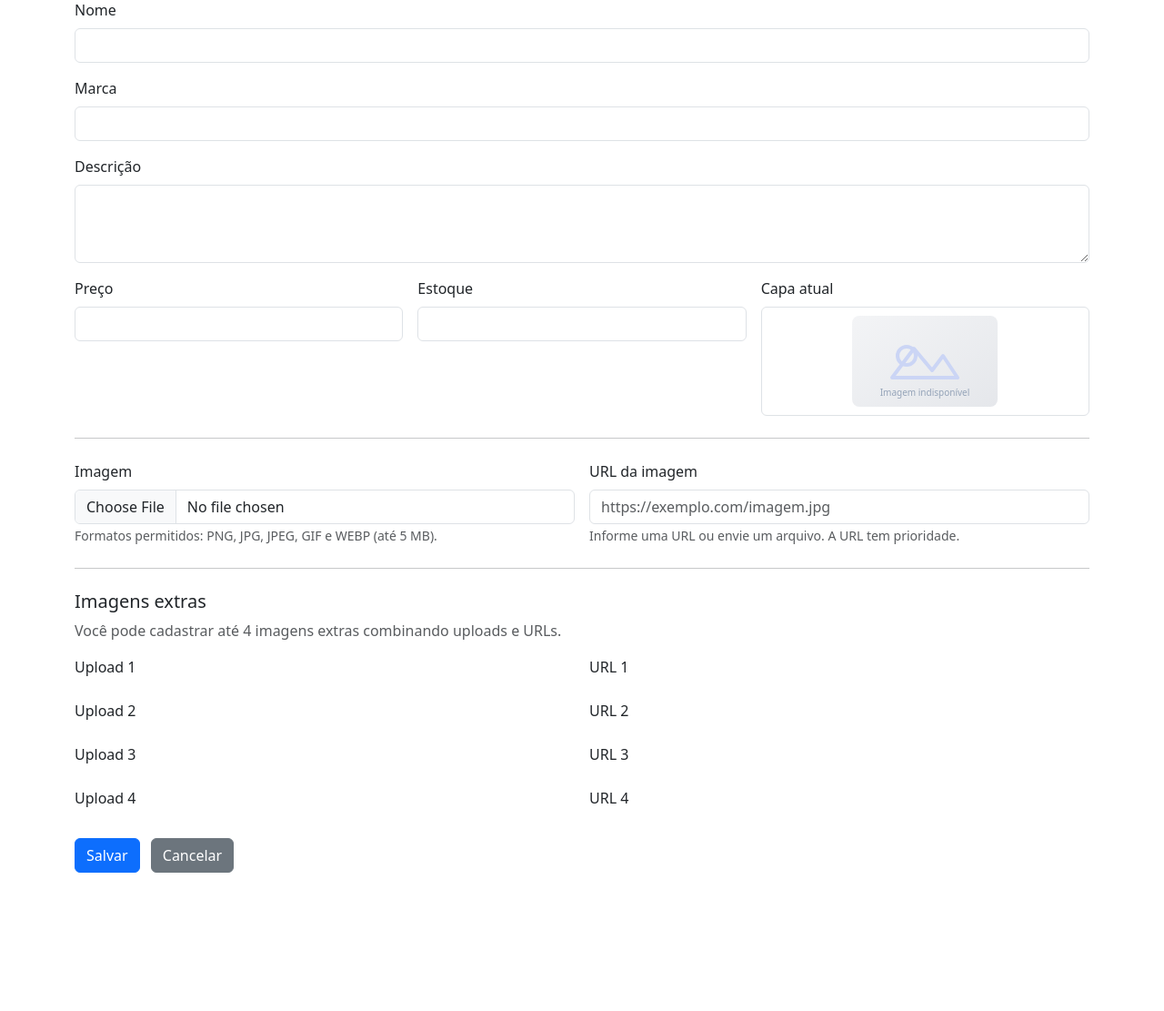
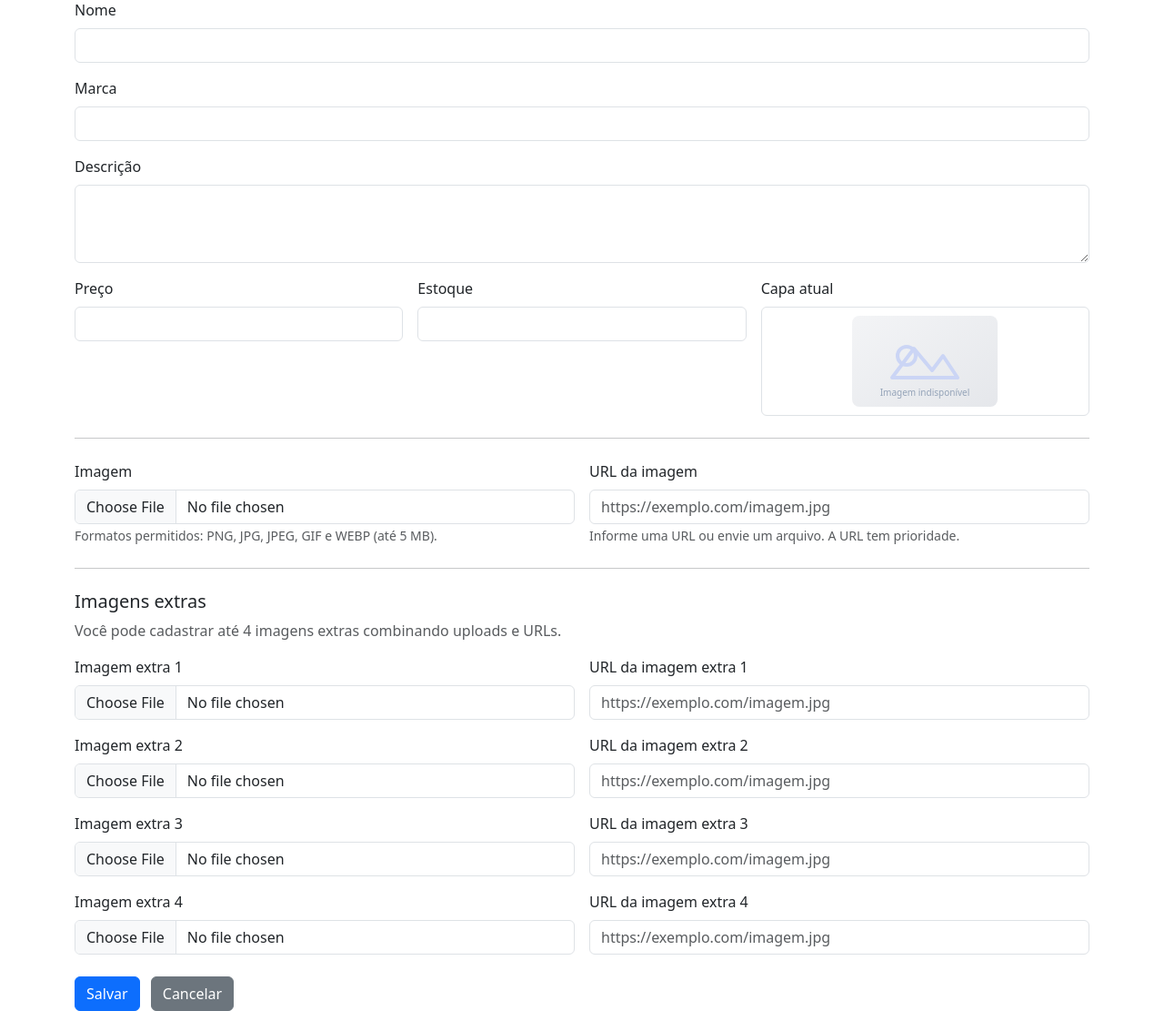
Before and after one commit to Troxx0001/imperium, a Flask app: template templates/admin/produtos/form.html in a window 1280 px wide. Shown: the part 143-1254 px from the top of the page at 91% size. Before the commit the page ends 1102 px from the top, so only its background shows below. Run offline with Flask 3, Linux system fonts and the light colour scheme; the template is opened without the code that fills it: values that come from a table or form of the project are taken from there, others are empty; the visitor is signed in with stand-in values (Sample User, id 1); some libraries are stand-ins or nearby versions.

Commit message:
Fix admin product form extra fields and deletion handling

```diff
--- a/templates/admin/produtos/form.html
+++ b/templates/admin/produtos/form.html
@@ -52,13 +52,15 @@
     <p class="text-muted">Você pode cadastrar até 4 imagens extras combinando uploads e URLs.</p>
     <div class="row g-3">
         {% for i in range(1, 5) %}
+            {% set upload_field = form['extra_' ~ i] %}
+            {% set url_field = form['extra_url_' ~ i] %}
             <div class="col-md-6">
-                <label class="form-label" for="extra_{{ i }}">Upload {{ i }}</label>
-                {{ attribute(form, 'extra_' ~ i)(class_='form-control', accept='image/*') }}
+                {{ upload_field.label(class="form-label") }}
+                {{ upload_field(class="form-control", accept='image/*') }}
             </div>
             <div class="col-md-6">
-                <label class="form-label" for="extra_url_{{ i }}">URL {{ i }}</label>
-                {{ attribute(form, 'extra_url_' ~ i)(class_='form-control', placeholder='https://exemplo.com/imagem.jpg') }}
+                {{ url_field.label(class="form-label") }}
+                {{ url_field(class="form-control", placeholder='https://exemplo.com/imagem.jpg') }}
             </div>
         {% endfor %}
     </div>
```
Also changed, not shown: routes/admin_routes.py (+9 -2 lines).
